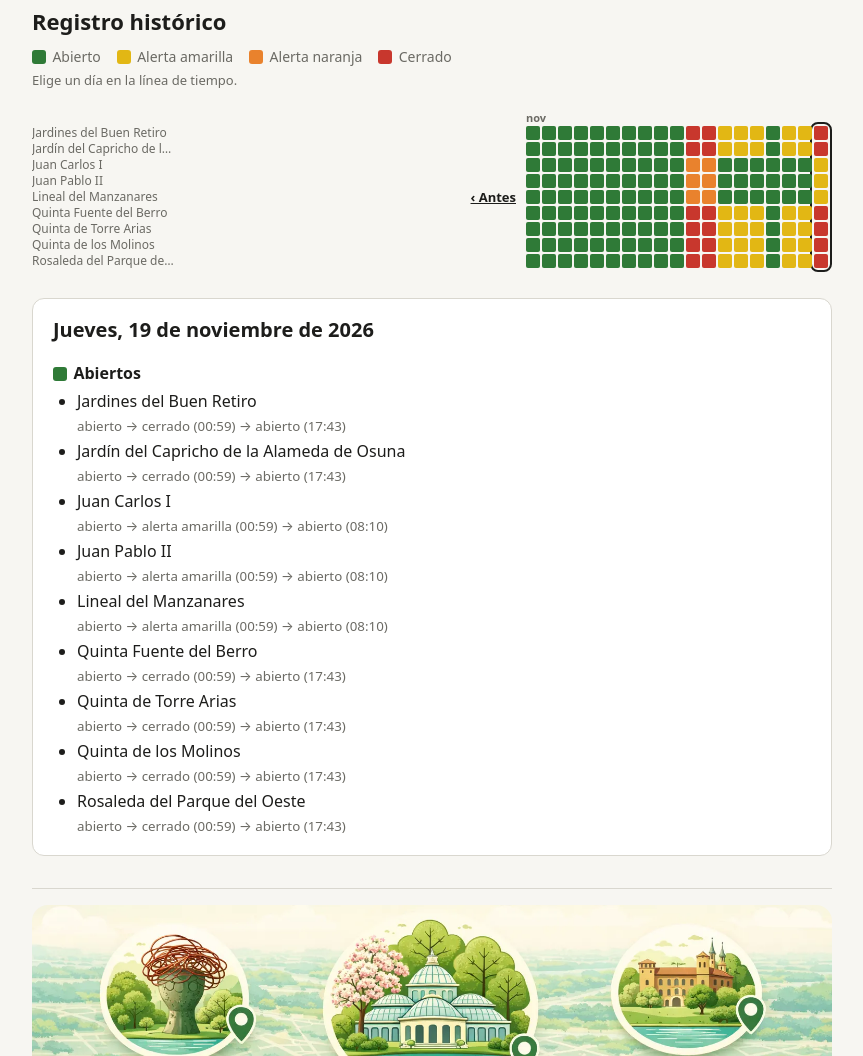
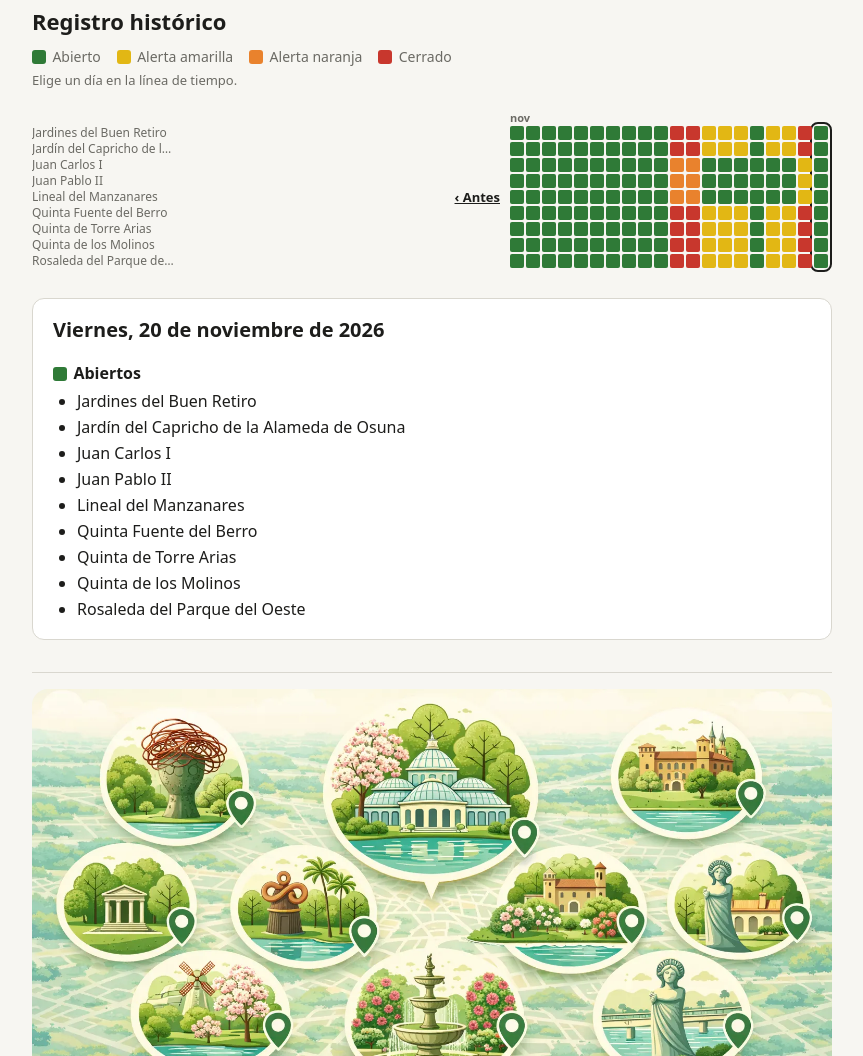
Before and after one commit to kikeenrique/ParquesMadridBot, a plain HTML site: page website/index.html in a window 1280 px wide. Shown: the part 1700-2756 px from the top of the page, without its empty margins (208-1071 px from the left). Drawn offline with Linux system fonts and the light colour scheme.

Commit message:
Update park state 2026-11-19T23:26:36Z

```diff
--- a/website/index.html
+++ b/website/index.html
@@ -15,6 +15,7 @@
 <link rel="icon" href="icon-192.png" type="image/png">
 <link rel="stylesheet" href="style.css">
 <style>
+body:has(#d-2026-11-20:checked) #p-2026-11-20{display:block}
 body:has(#d-2026-11-19:checked) #p-2026-11-19{display:block}
 body:has(#d-2026-11-18:checked) #p-2026-11-18{display:block}
 body:has(#d-2026-11-17:checked) #p-2026-11-17{display:block}
@@ -91,7 +92,8 @@ body:has(#d-2026-11-01:checked) #p-2026-11-01{display:block}
 <main class="viewer">
 <ol class="names" aria-hidden="true"><li>Jardines del Buen Retiro</li><li>Jardín del Capricho de la Alameda de Osuna</li><li>Juan Carlos I</li><li>Juan Pablo II</li><li>Lineal del Manzanares</li><li>Quinta Fuente del Berro</li><li>Quinta de Torre Arias</li><li>Quinta de los Molinos</li><li>Rosaleda del Parque del Oeste</li></ol>
 <div class="timeline" role="radiogroup" aria-label="Día">
-<input type="radio" name="dia" id="d-2026-11-19" checked><label for="d-2026-11-19" title="jueves, 19 de noviembre de 2026"><span class="vh">19 nov</span><i class="l5"></i><i class="l5"></i><i class="l3"></i><i class="l3"></i><i class="l3"></i><i class="l5"></i><i class="l5"></i><i class="l5"></i><i class="l5"></i></label>
+<input type="radio" name="dia" id="d-2026-11-20" checked><label for="d-2026-11-20" title="viernes, 20 de noviembre de 2026"><span class="vh">20 nov</span><i></i><i></i><i></i><i></i><i></i><i></i><i></i><i></i><i></i></label>
+<input type="radio" name="dia" id="d-2026-11-19"><label for="d-2026-11-19" title="jueves, 19 de noviembre de 2026"><span class="vh">19 nov</span><i class="l5"></i><i class="l5"></i><i class="l3"></i><i class="l3"></i><i class="l3"></i><i class="l5"></i><i class="l5"></i><i class="l5"></i><i class="l5"></i></label>
 <input type="radio" name="dia" id="d-2026-11-18"><label for="d-2026-11-18" title="miércoles, 18 de noviembre de 2026"><span class="vh">18 nov</span><i class="l3"></i><i class="l3"></i><i></i><i></i><i></i><i class="l3"></i><i class="l3"></i><i class="l3"></i><i class="l3"></i></label>
 <input type="radio" name="dia" id="d-2026-11-17"><label for="d-2026-11-17" title="martes, 17 de noviembre de 2026"><span class="vh">17 nov</span><i class="l3"></i><i class="l3"></i><i></i><i></i><i></i><i class="l3"></i><i class="l3"></i><i class="l3"></i><i class="l3"></i></label>
 <input type="radio" name="dia" id="d-2026-11-16"><label for="d-2026-11-16" title="lunes, 16 de noviembre de 2026"><span class="vh">16 nov</span><i></i><i></i><i></i><i></i><i></i><i></i><i></i><i></i><i></i></label>
@@ -113,9 +115,14 @@ body:has(#d-2026-11-01:checked) #p-2026-11-01{display:block}
 <a class="more" href="historico/2026-2.html" title="julio–octubre de 2026">‹ Antes</a>
 </div>
 </main>
+<section class="day panel" id="p-2026-11-20">
+<h2>Viernes, 20 de noviembre de 2026</h2>
+
+<h3><i class="l1"></i>Abiertos</h3><ul><li>Jardines del Buen Retiro</li><li>Jardín del Capricho de la Alameda de Osuna</li><li>Juan Carlos I</li><li>Juan Pablo II</li><li>Lineal del Manzanares</li><li>Quinta Fuente del Berro</li><li>Quinta de Torre Arias</li><li>Quinta de los Molinos</li><li>Rosaleda del Parque del Oeste</li></ul>
+</section>
 <section class="day panel" id="p-2026-11-19">
 <h2>Jueves, 19 de noviembre de 2026</h2>
-
+<p class="note">Estado al final del día.</p>
 <h3><i class="l1"></i>Abiertos</h3><ul><li>Jardines del Buen Retiro<br><small>abierto → cerrado (00:59) → abierto (17:43)</small></li><li>Jardín del Capricho de la Alameda de Osuna<br><small>abierto → cerrado (00:59) → abierto (17:43)</small></li><li>Juan Carlos I<br><small>abierto → alerta amarilla (00:59) → abierto (08:10)</small></li><li>Juan Pablo II<br><small>abierto → alerta amarilla (00:59) → abierto (08:10)</small></li><li>Lineal del Manzanares<br><small>abierto → alerta amarilla (00:59) → abierto (08:10)</small></li><li>Quinta Fuente del Berro<br><small>abierto → cerrado (00:59) → abierto (17:43)</small></li><li>Quinta de Torre Arias<br><small>abierto → cerrado (00:59) → abierto (17:43)</small></li><li>Quinta de los Molinos<br><small>abierto → cerrado (00:59) → abierto (17:43)</small></li><li>Rosaleda del Parque del Oeste<br><small>abierto → cerrado (00:59) → abierto (17:43)</small></li></ul>
 </section>
 <section class="day panel" id="p-2026-11-18">
```
